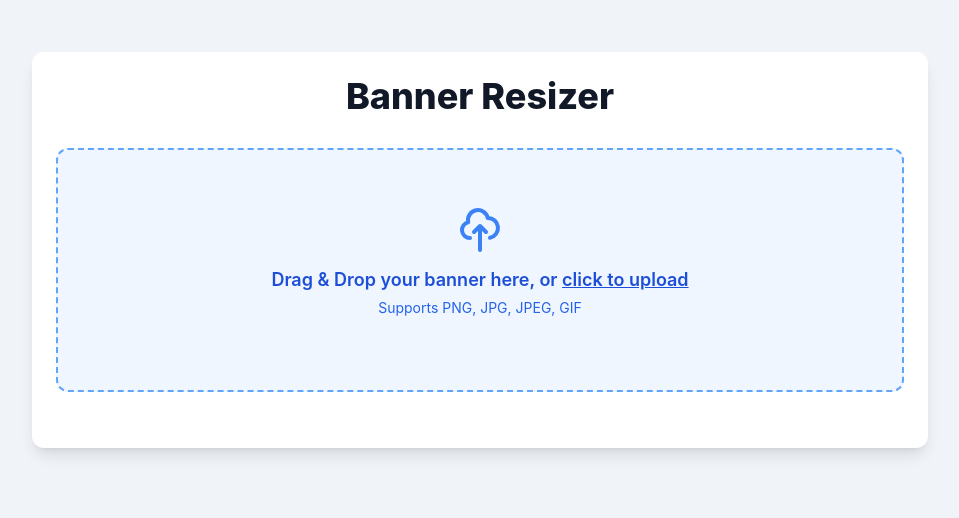
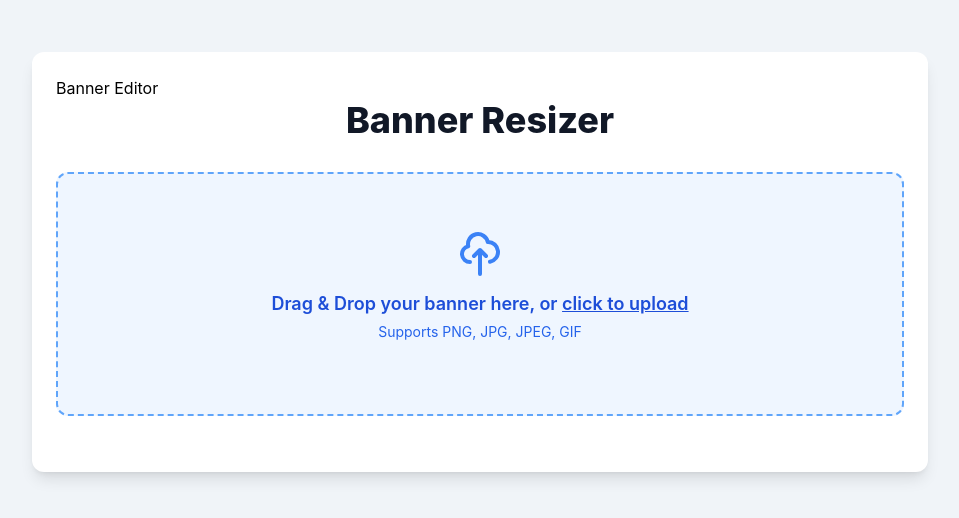
Before and after one commit to Princey19/sm-resizer, a plain HTML site: page index.html in a window 1280 px wide. Shown: the whole page, without its empty margins (160-1119 px from the left). Drawn offline with nearby package versions, Linux system fonts and the light colour scheme.

Commit message:
Fix HTML structure and add banner editor link

```diff
--- a/index.html
+++ b/index.html
@@ -12,6 +12,11 @@
     <div
       class="container mx-auto p-6 bg-white shadow-lg rounded-xl max-w-4xl w-full my-8"
     >
+      <div class="banner-editor">
+        <a href="https://princey19.github.io/sm-editor/" target="_blank"
+          >Banner Editor</a
+        >
+      </div>
       <h1 class="text-4xl font-extrabold text-center text-gray-900 mb-8">
         <span class="bg-clip-text"> Banner Resizer </span>
       </h1>
```
